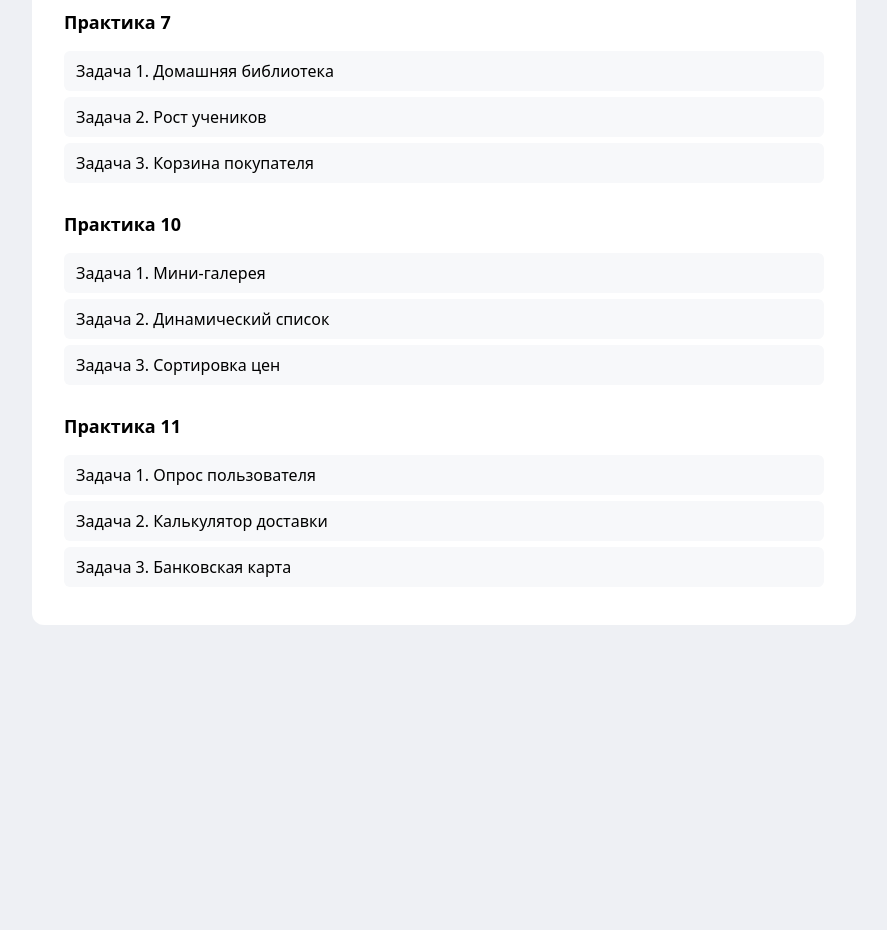
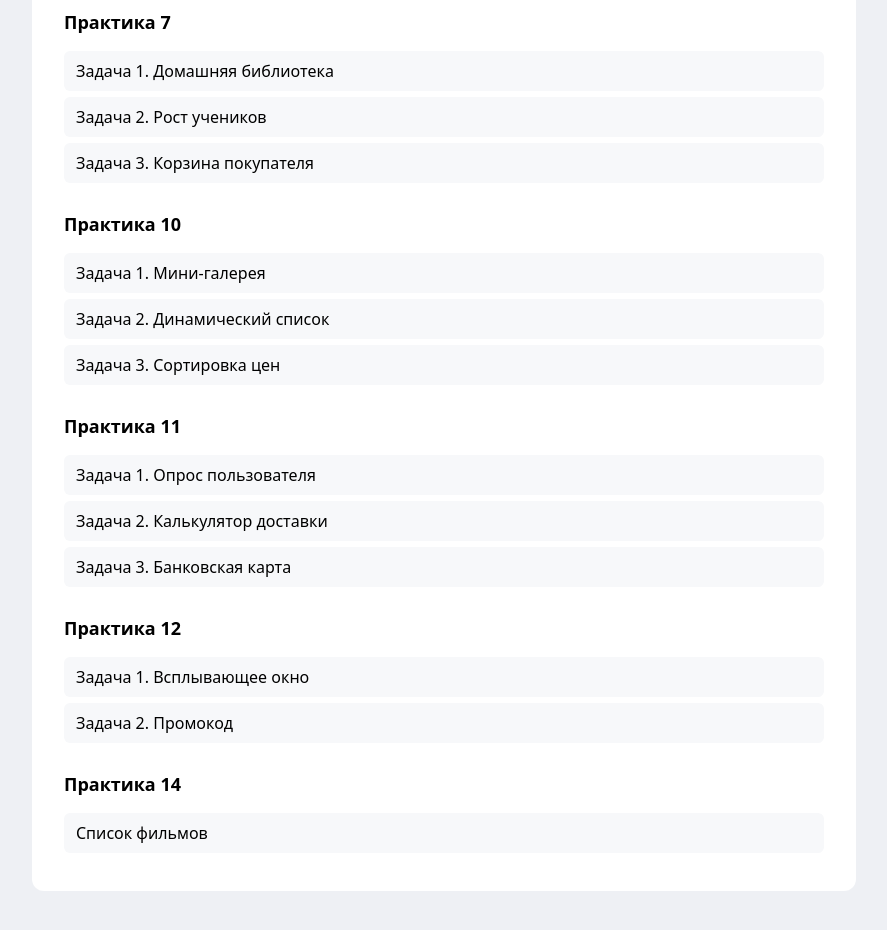
Before and after one commit to RCL99/JS-skillbox-practices, a plain HTML site: page index.html in a window 1280 px wide. Shown: the part 160-1090 px from the top of the page, without its empty margins (196-1083 px from the left). Before the commit the page ends 825 px from the top, so only its background shows below. Drawn offline with Linux system fonts and the light colour scheme.

Commit message:
add to list

```diff
--- a/index.html
+++ b/index.html
@@ -29,5 +29,16 @@
             <li><a href="practice11/task02/index.html">Задача 2. Калькулятор доставки</a></li>
             <li><a href="practice11/task03/index.html">Задача 3. Банковская карта</a></li>
         </ul>
+
+        <h2>Практика 12</h2>
+        <ul>
+            <li><a href="practice12/task01/index.html">Задача 1. Всплывающее окно</a></li>
+            <li><a href="practice12/task02/index.html">Задача 2. Промокод</a></li>
+        </ul>
+
+        <h2>Практика 14</h2>
+        <ul>
+            <li><a href="practice14/index.html">Список фильмов</a></li>
+        </ul>
     </body>
 </html>
```
